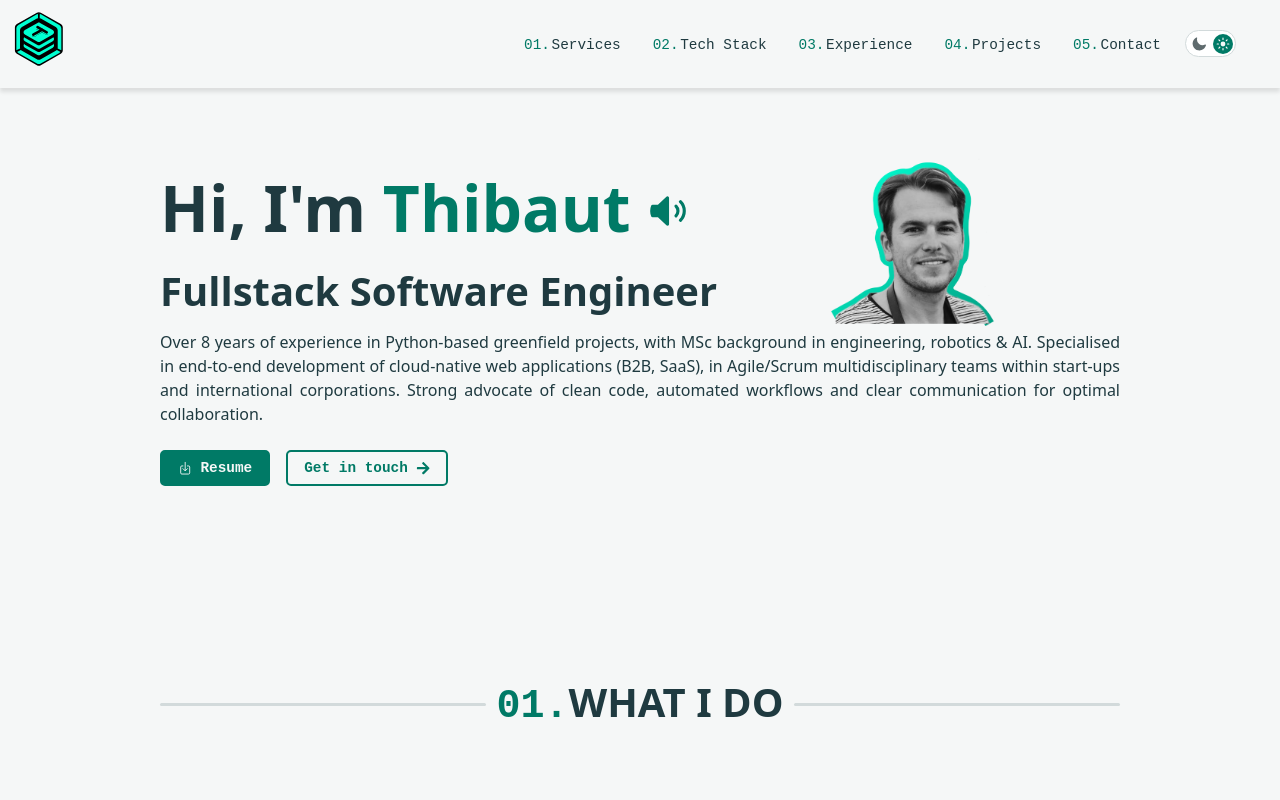
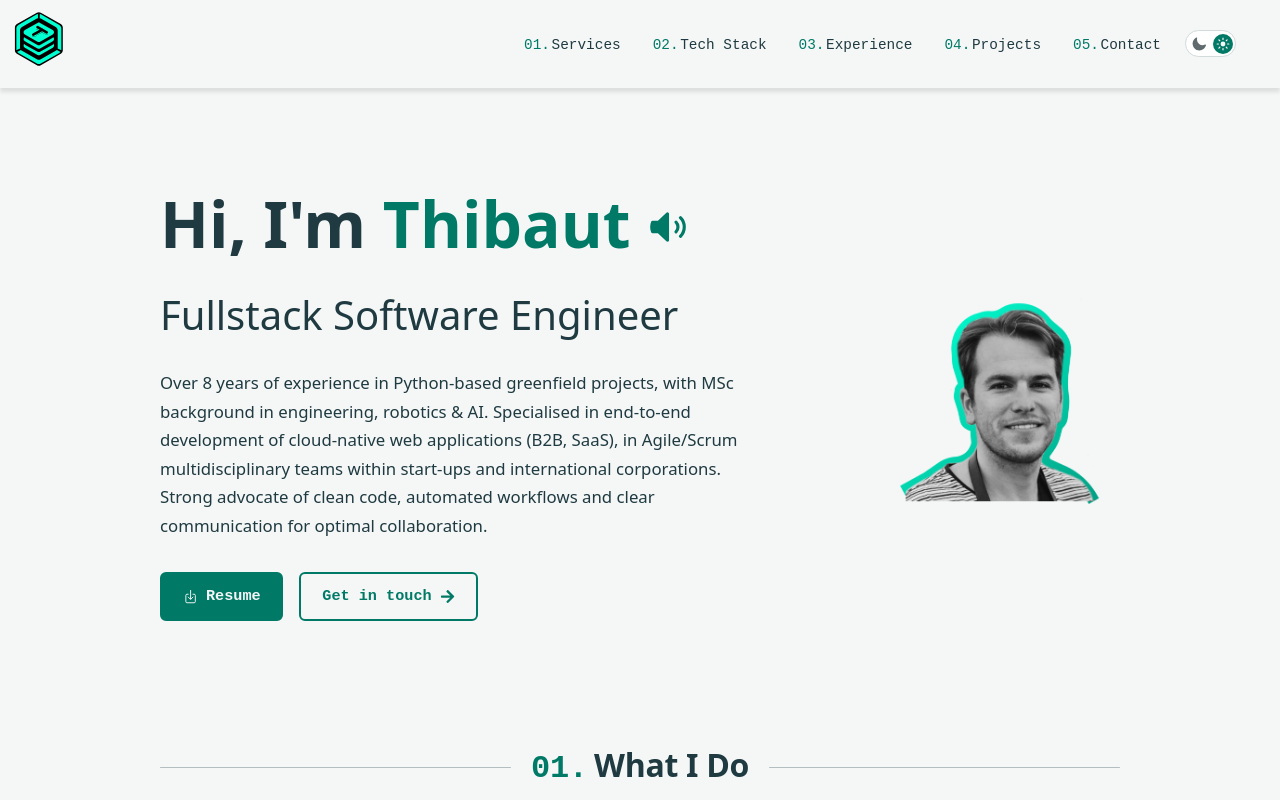
Before and after one commit to stacktful/website, a React (Vite) app: page / in a window 1280 px wide. Shown: the top 800 px of the page. Built offline with nearby package versions, Linux system fonts and the light colour scheme.

Commit message:
style: harmonize spacing

```diff
--- a/src/App.css
+++ b/src/App.css
@@ -1,8 +1,10 @@
 /* layout variables (color tokens live in src/themes/) */
 :root {
-  --content-width: 80%;
-  --hero-image-size: 180px;
-  --header-margin: 150px;
+  --hero-image-size: 220px;
+  /* spacing scale */
+  --space-hero-top: clamp(7rem, 16vw, 11rem); /* below the fixed nav */
+  --space-section: clamp(4.5rem, 10vw, 7.5rem); /* between sections */
+  --space-section-title: 2.5rem; /* below a section title */
   --border-radius: 10px;
   --code-font: "Fira Code Variable", ui-monospace, monospace;
   --main-width: 960px;
@@ -22,8 +24,8 @@ ul {
 }
 
 header {
-  margin-top: var(--header-margin);
-  margin-bottom: var(--header-margin);
+  margin-top: var(--space-hero-top);
+  margin-bottom: var(--space-section);
 }
 
 main {
@@ -31,28 +33,31 @@ main {
   width: min(var(--main-width), calc(100% - 2.5rem));
   margin-left: auto;
   margin-right: auto;
-  margin-top: 5%;
 }
 
 section {
   width: 100%;
-  margin-bottom: var(--header-margin);
+  margin-bottom: var(--space-section);
 }
 
+/* centered title between two lines that fade out towards the edges */
 div.section-header {
   display: flex;
   align-items: center;
-  justify-content: space-between;
   color: var(--tertiary-color);
-  padding: 20px 0;
-  margin-bottom: 3.0rem;
+  margin-bottom: var(--space-section-title);
 }
 
 div.section-header-line {
+  --line-color: color-mix(in srgb, var(--tertiary-color) 30%, transparent);
   flex-grow: 1;
+  height: 1.5px;
   border-radius: 2px;
-  height: 2.5px;
-  background-color: var(--header-line-color);
+  background: var(--line-color);
+}
+
+div.section-header-line:last-child {
+  background: var(--line-color);
 }
 
 /* ------------------------ TEXT STYLES ------------------------ */
@@ -69,17 +74,17 @@ h2 {
 }
 
 h2.section-header-text {
-  font-size: clamp(1.5rem, 6vw, 2.5rem);
-  margin: 0 10px;
+  font-size: clamp(1.5rem, 4vw, 2rem);
+  margin: 0 1.25rem;
   flex-shrink: 0;
-  text-align: center;
   white-space: nowrap;
+  letter-spacing: -0.01em;
   counter-increment: section;
-  text-transform: uppercase;
 }
 
 h2.section-header-text::before {
   content: counter(section, decimal-leading-zero) ".";
+  margin-right: 0.4rem;
   font-family: var(--code-font);
   color: var(--primary-color);
 }
@@ -240,17 +245,33 @@ button:not(:hover) {
   transition: ease-in-out 0.2s;
 }
 
-button.btn-resume :nth-child(2) {
-  margin-left: 0.5rem;
+/* links styled as buttons (e.g. the hero call-to-actions) */
+.btn {
+  display: inline-flex;
+  align-items: center;
+  gap: 0.5rem;
+  font-family: var(--code-font);
+  font-size: 0.95rem;
+  font-weight: bold;
+  padding: 0.7rem 1.3rem;
+  border: 2px solid var(--primary-color);
+  border-radius: 6px;
+  text-decoration: none;
+  transition: transform 0.2s ease-in-out, background-color 0.2s ease-in-out;
 }
 
-button.btn-about {
-  background-color: transparent;
-  color: var(--primary-color);
+.btn:hover {
+  transform: translate(-2px, -2px);
 }
 
-button.btn-about :nth-child(2) {
-  margin-left: 0.5rem;
+.btn-primary {
+  color: var(--main-background-color);
+  background-color: var(--primary-color);
+}
+
+.btn-secondary {
+  color: var(--primary-color);
+  background-color: transparent;
 }
 
 button.btn-audio {
@@ -291,17 +312,6 @@ button.btn-menu svg {
 button.btn-menu:hover,
 button.btn-menu:not(:hover) {
   transform: none;
-}
-
-button a {
-  color: inherit;
-  text-decoration: none;
-}
-
-.flex-row-center {
-  display: flex;
-  flex-direction: row;
-  align-items: center;
 }
 
 .tile {
@@ -384,14 +394,6 @@ footer a:hover {
 }
 
 @media (max-width: 640px) {
-  :root {
-    --header-margin: 80px;
-  }
-
-  header {
-    margin-top: 110px;
-  }
-
   button.btn-audio {
     margin: 0 0 0 0.25rem;
     padding: 0;
--- a/src/components/sections/Hero.jsx
+++ b/src/components/sections/Hero.jsx
@@ -10,33 +10,27 @@ import "../../styles/Hero.css";
 
 function Hero({ name, role, audioSrc, summary }) {
   return (
-    <header>
-      <div className="hero-header">
-        <div className="hero-text">
-          <h1>
-            Hi, I'm<span className="hero-name"> {name}</span>
-            <AudioButton src={audioSrc} ariaLabel={"Pronunciation audio"} />
-          </h1>
-          <h2 className="hero-headline">{role}</h2>
-        </div>
-        <div className="hero-image">
-          <img src={portrait} alt={`Portrait of ${name}`} />
-        </div>
-      </div>
-      <p className="hero-description">{summary}</p>
-      <div className="hero-buttons">
-        <button className="btn-resume">
-          <a className="flex-row-center" href={resumePDF} target="_blank" rel="noopener noreferrer">
+    <header className="hero">
+      <div className="hero-text">
+        <h1>
+          Hi, I'm<span className="hero-name"> {name}</span>
+          <AudioButton src={audioSrc} ariaLabel={"Pronunciation audio"} />
+        </h1>
+        <h2 className="hero-headline">{role}</h2>
+        <p className="hero-description">{summary}</p>
+        <div className="hero-buttons">
+          <a className="btn btn-primary" href={resumePDF} target="_blank" rel="noopener noreferrer">
             <IoDownloadOutline />
             <span>Resume</span>
           </a>
-        </button>
-        <button className="btn-about">
-          <a className="flex-row-center" href="#contact">
+          <a className="btn btn-secondary" href="#contact">
             <span>Get in touch</span>
             <FaArrowRight />
           </a>
-        </button>
+        </div>
+      </div>
+      <div className="hero-image">
+        <img src={portrait} alt={`Portrait of ${name}`} />
       </div>
     </header>
   );
--- a/src/components/sections/TechStack.jsx
+++ b/src/components/sections/TechStack.jsx
@@ -24,7 +24,7 @@ function TechStackGrid({ stack }) {
 
 function TechStack({ stack }) {
   const [showAll, setShowAll] = useState(false);
-  const sliceSize = 15; // Must be multiple of 5 /!\
+  const sliceSize = 16; // Fills complete rows: must be a multiple of 8 (desktop) and 4 (mobile) /!\
   const baseStack = stack.slice(0, sliceSize);
   const restStack = stack.slice(sliceSize);
 
--- a/src/styles/Contact.css
+++ b/src/styles/Contact.css
@@ -1,15 +1,12 @@
 /* ------------------------ CONTACT ------------------------ */
 
 .contact-list {
-    font-size: 1.5rem;
+    font-size: 1.25rem;
     display: flex;
     flex-direction: row;
     flex-wrap: wrap;
-    justify-content: space-between;
-    gap: 1rem 2rem;
+    gap: 1rem 2.5rem;
     font-weight: bold;
-    max-width: 640px;
-    margin: 0 auto;
 }
 
 a.contact-item {
@@ -38,25 +35,22 @@ a.contact-item:not(:hover) {
 }
 
 .contact-cta {
-    text-align: center;
-    margin-top: 1.0rem;
-    margin-bottom: 5.0rem;
-    font-size: 1.5rem;
+    margin-bottom: 2.5rem;
 }
 
 .contact-cta h2 {
     margin: 0;
-    margin-bottom: 0.5rem;
+    margin-bottom: 0.75rem;
+}
+
+.contact-cta p {
+    max-width: 62ch;
+    font-size: 1.05rem;
 }
 
 @media (max-width: 640px) {
     .contact-list {
-        font-size: 1.2rem;
-        justify-content: center;
-    }
-
-    .contact-cta {
-        font-size: 1.2rem;
-        margin-bottom: 3rem;
+        font-size: 1.1rem;
+        gap: 1rem 1.75rem;
     }
 }
--- a/src/styles/Hero.css
+++ b/src/styles/Hero.css
@@ -1,68 +1,71 @@
 /* -------------------------- HERO ------------------------- */
 
-.hero-header {
+/* text block on the left, portrait on the right, vertically centered */
+.hero {
     display: flex;
     align-items: center;
+    justify-content: space-between;
+    gap: 3rem;
 }
 
-.hero-greeting {
-    margin-bottom: 1.0rem;
+.hero-text {
+    flex: 1;
+    min-width: 0;
 }
 
 .hero-name {
     font-weight: bold;
     color: var(--primary-color);
-    margin-bottom: 0.5rem;
 }
 
 .hero-headline {
-    margin-top: 0;
+    margin-top: 0.5rem;
     margin-bottom: 0;
+    font-weight: 500;
 }
 
 .hero-description {
-    text-align: justify;
+    max-width: 62ch;
+    margin-top: 1.5rem;
+    margin-bottom: 0;
+    font-size: 1.05rem;
+    line-height: 1.7;
 }
 
 .hero-image {
+    flex-shrink: 0;
     width: var(--hero-image-size);
     height: var(--hero-image-size);
-    margin: auto;
 }
 
 .hero-image>img {
-    width: var(--hero-image-size);
-    height: var(--hero-image-size);
+    width: 100%;
+    height: 100%;
     object-fit: contain;
 }
 
 .hero-buttons {
     display: flex;
-    flex-direction: row;
+    flex-wrap: wrap;
     align-items: center;
+    gap: 1rem;
+    margin-top: 2rem;
 }
 
-@media (max-width: 640px) {
-    .hero-header {
+@media (max-width: 760px) {
+    .hero {
         /* portrait above the text */
         flex-direction: column-reverse;
         align-items: flex-start;
         gap: 1.5rem;
     }
 
-    .hero-image,
-    .hero-image>img {
+    .hero-image {
         width: 120px;
         height: 120px;
-        margin: 0;
     }
 
     .hero-description {
-        text-align: left;
-        margin-top: 1rem;
-    }
-
-    .hero-buttons {
-        flex-wrap: wrap;
+        font-size: 1rem;
     }
 }
--- a/src/styles/Projects.css
+++ b/src/styles/Projects.css
@@ -39,8 +39,8 @@
     display: flex;
     flex-direction: row;
     flex-wrap: nowrap;
-    text-align: justify;
-    padding-left: 1.0rem;
+    text-align: left;
+    padding-left: 1.5rem;
 }
 
 .project-image {
--- a/src/styles/Services.css
+++ b/src/styles/Services.css
@@ -1,7 +1,6 @@
 /* ------------------------ SERVICES ------------------------ */
 
 .service-tile {
-    width: 280px;
     position: relative;
     padding: 20px;
 
@@ -13,18 +12,13 @@
 .tiles-grid {
     width: 100%;
     display: grid;
-    grid-template-columns: auto auto;
+    grid-template-columns: 1fr 1fr;
     grid-gap: var(--tile-gap);
-    justify-content: center;
-    align-items: center;
 }
 
+/* with three services, the last one spans the full row */
 .tiles-grid.three-tiles> :nth-child(3) {
-    grid-column-start: 1;
-    grid-column-end: 3;
-    justify-self: center;
-    max-width: calc(50% - var(--tile-gap));
-    /* Assuming grid-gap is 10px, adjust if different */
+    grid-column: 1 / -1;
 }
 
 .service-header {
@@ -81,13 +75,4 @@
         grid-template-columns: 1fr;
     }
 
-    .service-tile {
-        width: auto;
-    }
-
-    .tiles-grid.three-tiles> :nth-child(3) {
-        grid-column: auto;
-        justify-self: stretch;
-        max-width: none;
-    }
 }
--- a/src/styles/TechStack.css
+++ b/src/styles/TechStack.css
@@ -2,10 +2,8 @@
 
 .tech-stack-grid {
     display: grid;
-    width: min(100%, 600px);
-    margin-left: auto;
-    margin-right: auto;
-    grid-template-columns: repeat(5, 1fr);
+    width: 100%;
+    grid-template-columns: repeat(8, 1fr);
     gap: var(--tile-gap);
     margin-bottom: var(--tile-gap);
 }
@@ -70,8 +68,18 @@
     color: inherit;
 }
 
-@media (max-width: 520px) {
+@media (max-width: 760px) {
     .tech-stack-grid {
-        grid-template-columns: repeat(3, 1fr);
+        grid-template-columns: repeat(4, 1fr);
     }
 }
+
+@media (max-width: 480px) {
+    .tech-stack-icon {
+        font-size: 26px;
+    }
+
+    .tech-stack-name {
+        font-size: 10px;
+    }
+}
```
